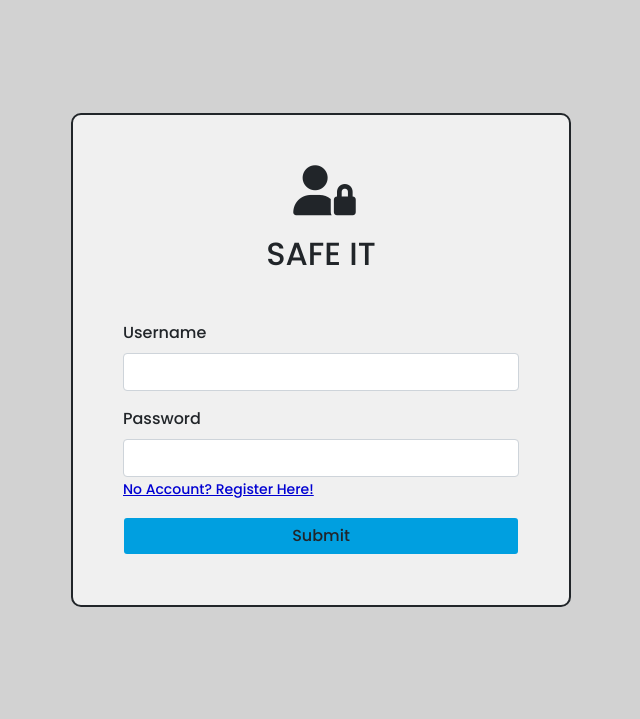
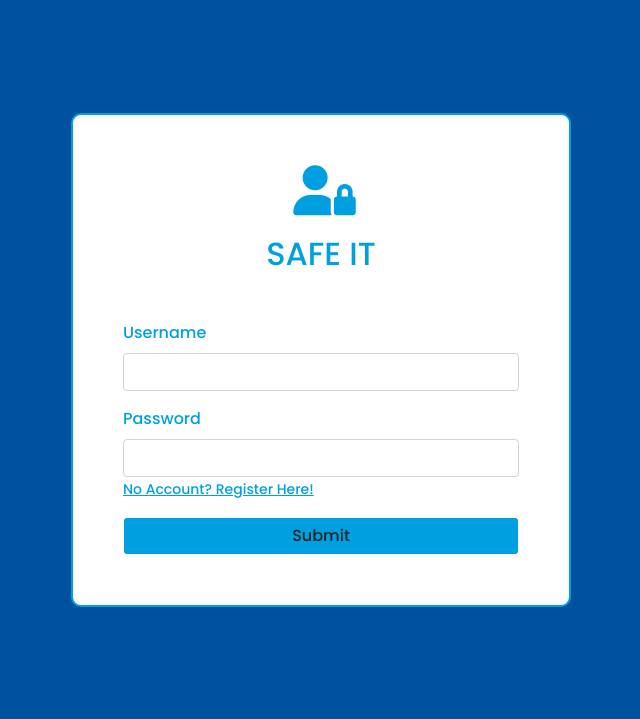
Before and after one commit to 1001-rsl/Cloud-Boyz, a PHP site: page /password-manager-app/ in a window 1280 px wide. Shown: the top 719 px of the page, without its empty margins (319-959 px from the left). Run offline with PHP 8.4, Linux system fonts and the light colour scheme; some libraries are stand-ins or nearby versions.

Commit message:
Update style.css
udpate 1

```diff
--- a/assets/style.css
+++ b/assets/style.css
@@ -4,10 +4,11 @@
     margin: 0;
     padding: 0;
     font-family: 'Poppins', sans-serif;
+    color: #009FE0;
 }
 
 body {
-    background-color: rgb(210, 210, 210) !important;
+    background-color: #00529F !important;
 }
 
 .main {
@@ -22,7 +23,7 @@ body {
     border: 2px solid;
     border-radius: 10px;
     padding: 50px;
-    background-color:rgb(240, 240, 240);
+    background-color:rgb(255, 255, 255);
 }
 
 
@@ -30,11 +31,12 @@ body {
     font-size: 50px;
     margin-left: 43%;
     margin-bottom: 20px;
+    color: #009FE0;
 }
 
 .link-show {
     text-decoration: underline;
-    color: rgb(0, 0, 210);
+    color: #009FE0;
     cursor: pointer;
 }
 
@@ -71,6 +73,7 @@ table.dataTable tbody tr {
 .table button {
     width: 30px;
     font-size: 17px;
+    background-color: #00529F;
 }
 
 .password-input {
@@ -79,3 +82,6 @@ table.dataTable tbody tr {
     text-align: center;
     cursor: pointer;
 }
+.login{
+    color: blue;
+}
```
